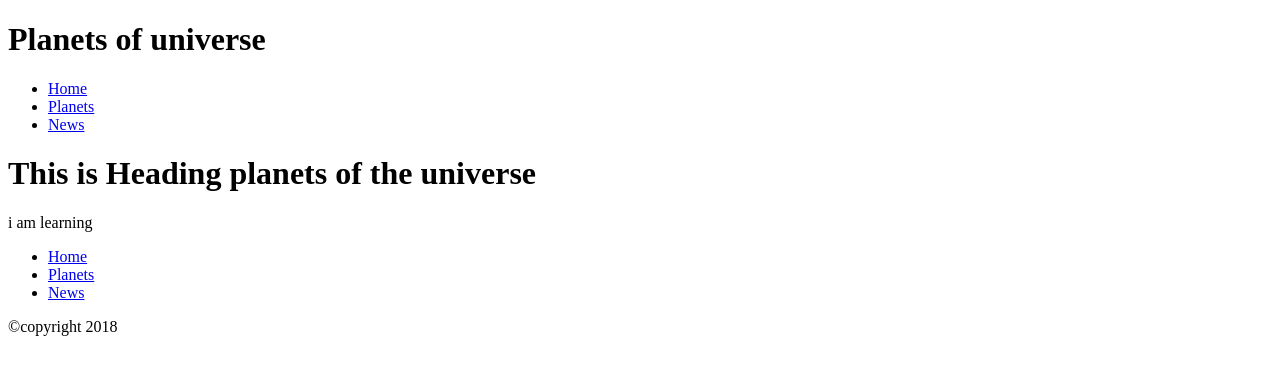
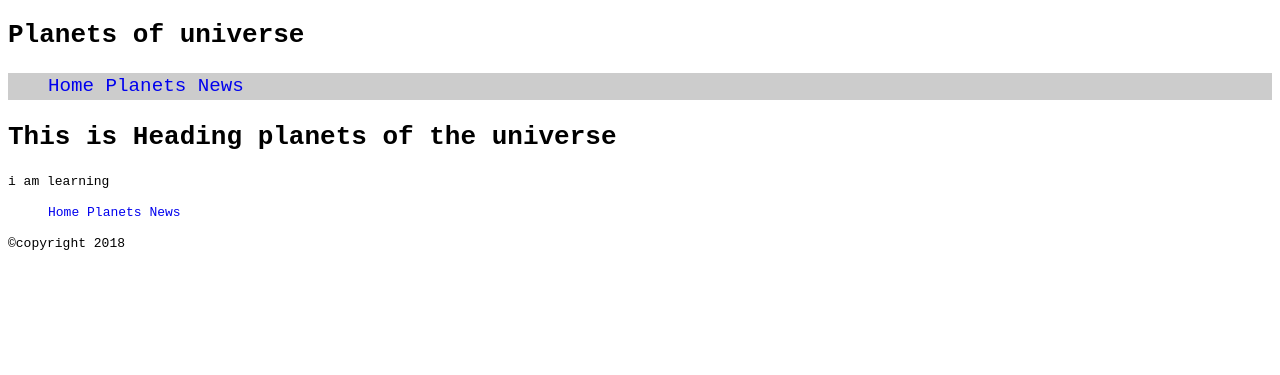
Before and after one commit to Mehreen57/Jekyll-Template, a Jekyll site: the page built from index.html, in a window 1280 px wide. Shown: the top 375 px of the page. Built offline with Jekyll 4.4.1, drawn with Linux system fonts in a browser that asks for light colours; Markdown is read by kramdown in place of the engine named in the settings.

Commit message:
added all files including css

```diff
--- a/_includes/nav.html
+++ b/_includes/nav.html
@@ -2,6 +2,6 @@
  		<ul class="nav {{include.navclass}}">
  			<li><a href="{{site.baseurl}}/" class="{% if page.url == '/index.html' %}current{% endif %}">Home</a></li>
  			<li><a href="{{site.baseurl}}/planets.html">Planets</a></li>
- 			<li><a href="{{site.baseurl}}/" class="{% if page.url == '/index.html' %}current{% endif %}">News</a></li>
+ 			<li><a href="{{site.baseurl}}/news.html">News</a></li>
  		</ul>
  	</nav>
--- a/_layouts/defualt.html
+++ b/_layouts/defualt.html
@@ -2,7 +2,7 @@
 <html>
 <head>
 	<title>planets-of-the-universe</title>
-	<link rel="stylesheet" type="text/css" href="{{site.baseurl}}/common.css">
+	<link rel="stylesheet" type="text/css" href="{{site.baseurl}}/css/common.css">
 </head>
 <body>
  <header>
--- a/css/common.css
+++ b/css/common.css
@@ -4,7 +4,7 @@ html {
 }
 
 body {
-	font-family: Georgia,serif;
+	font-family: monospace;
 	line-height: 1.4;
 	font-weight: 100;
 }
@@ -14,6 +14,15 @@ body {
 	color: #fff;
 }
 
-.top-nav {
-	font-size: 4.2rem;
+.nav-top{
+	font-size: 1.2rem;
+	background-color: #ccc;
 }
+
+ul li {
+	display: inline-block;
+}
+
+ul li a {
+	text-decoration: none;
+}
```
Also changed, not shown: 2 other files.
